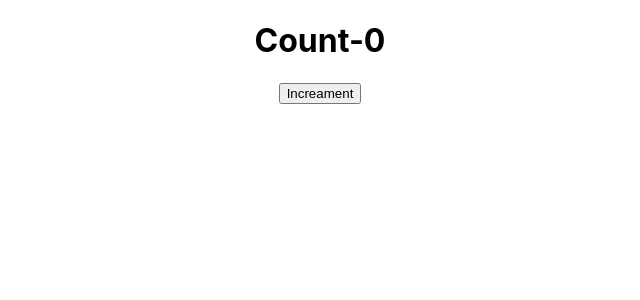
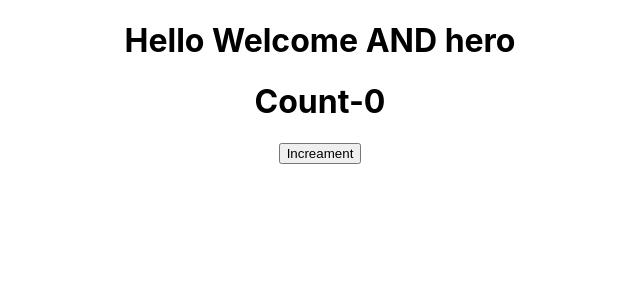
Before and after one commit to zubair-saif/my-app2, a React (Create React App) app: page / in a window 1280 px wide. Shown: the top 300 px of the page, without its empty margins (320-960 px from the left). Built offline with nearby package versions, Linux system fonts and the light colour scheme.

Commit message:
Destructuring props and state

```diff
--- a/src/App.js
+++ b/src/App.js
@@ -9,9 +9,7 @@ class App extends Component {
   render() {
     return <div className="App">
       {/* <h1>Welcome React</h1> */}
-      {/* <Greet name="Welcome"/>
-      <Greet name="juni"/>
-      <Greet name="juni"/> */}
+      <Greet name="Welcome" heroName="hero"/>
       {/* <Message/> */}
       <Counter/>
       </div>;
--- a/src/components/Greet.js
+++ b/src/components/Greet.js
@@ -1,11 +1,14 @@
 import React, { Component } from "react";
 
 const Greet = (props) => {
-    return (
-        <div>
-            <h1>{props.name}</h1>
-        </div>
-    )
+  const { name, heroName } = props;
+  return (
+    <div>
+      <h1>
+        Hello {name} AND {heroName}
+      </h1>
+    </div>
+  );
 };
 
 export default Greet;
```
